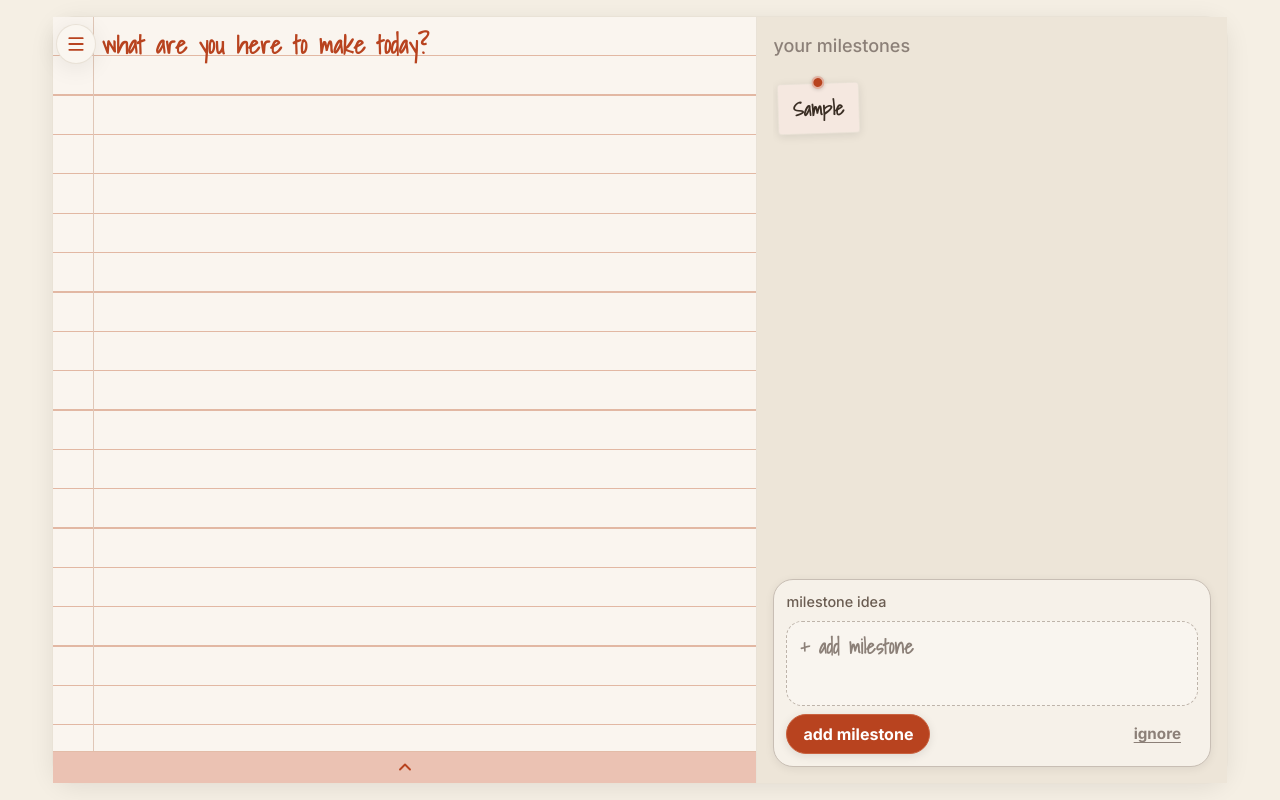
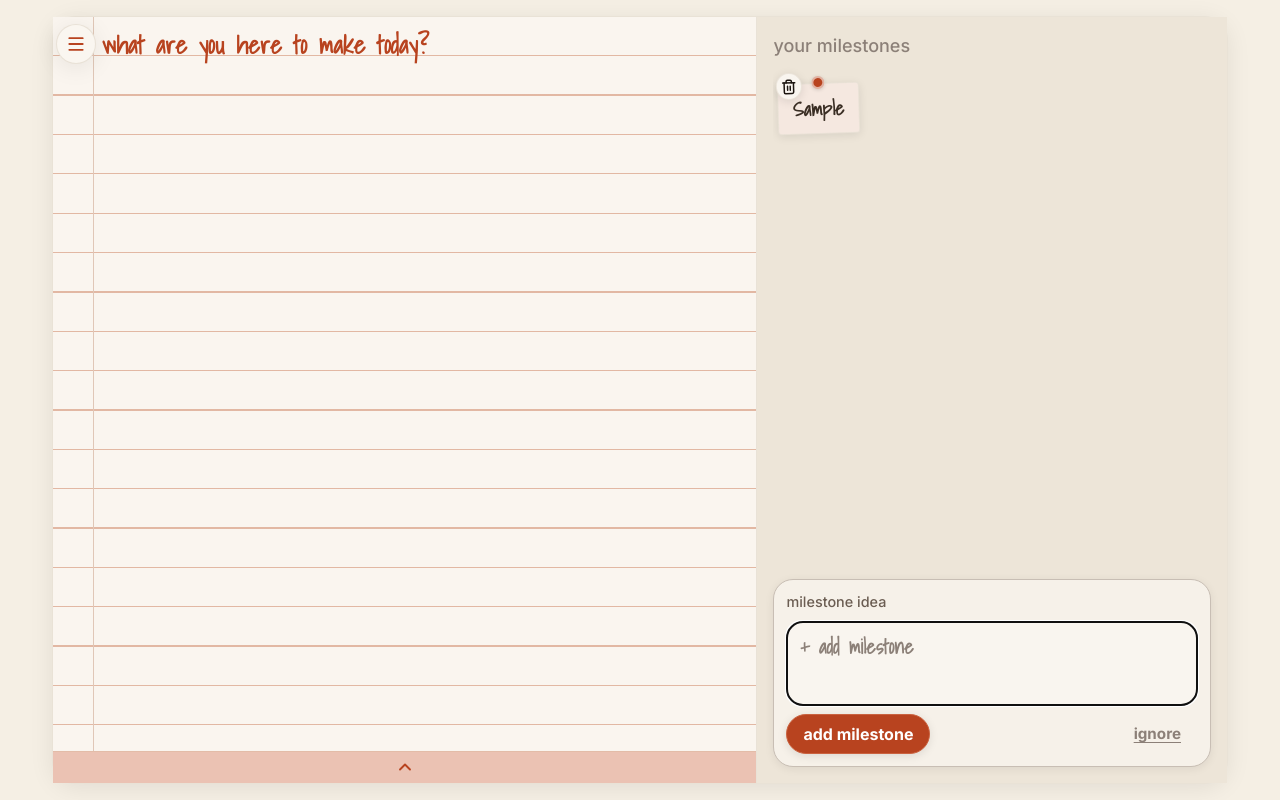
Before and after one commit to hussainzs/kindling-ui, a React (Vite) app in the folder client/: page /notebook in a window 1280 px wide. Both pictures are taken after typing "Sample" into the empty fields and a click on the button "add milestone". Built offline with nearby package versions, Linux system fonts and the light colour scheme.

Commit message:
iPad compatible UI fixes

```diff
--- a/client/components/MilestoneCard.tsx
+++ b/client/components/MilestoneCard.tsx
@@ -1,5 +1,4 @@
-import { Check, Trash2 } from 'lucide-react';
-import { useEffect, useRef, useState } from 'react';
+import { Trash2 } from 'lucide-react';
 
 type MilestoneCardTone = 'rose' | 'gold' | 'sage';
 
@@ -10,132 +9,28 @@ type MilestoneCardProps = {
   onDelete: () => void;
 };
 
-const LONG_PRESS_MS = 450;
-const MOVE_CANCEL_THRESHOLD_PX = 8;
-
 export default function MilestoneCard({
   text,
   tone,
   tilt,
   onDelete,
 }: MilestoneCardProps) {
-  const [showDeleteAction, setShowDeleteAction] = useState(false);
-  const longPressTimerRef = useRef<ReturnType<typeof setTimeout> | null>(null);
-  const pointerOriginRef = useRef<{ x: number; y: number } | null>(null);
-  const cardRef = useRef<HTMLElement | null>(null);
-  const actionsRef = useRef<HTMLDivElement | null>(null);
-
-  useEffect(() => {
-    if (!showDeleteAction) {
-      return;
-    }
-
-    const dismissOnOutsidePointer = (event: PointerEvent) => {
-      const targetNode = event.target as Node | null;
-      if (!targetNode) {
-        return;
-      }
-
-      if (cardRef.current?.contains(targetNode)) {
-        return;
-      }
-
-      setShowDeleteAction(false);
-    };
-
-    window.addEventListener('pointerdown', dismissOnOutsidePointer);
-    return () => {
-      window.removeEventListener('pointerdown', dismissOnOutsidePointer);
-    };
-  }, [showDeleteAction]);
-
-  const clearLongPressTimer = () => {
-    if (!longPressTimerRef.current) {
-      return;
-    }
-
-    clearTimeout(longPressTimerRef.current);
-    longPressTimerRef.current = null;
-  };
-
-  const handlePointerDown = (event: React.PointerEvent<HTMLElement>) => {
-    const targetNode = event.target as Node;
-    const isActionButtonTap = actionsRef.current?.contains(targetNode) ?? false;
-
-    if (showDeleteAction && !isActionButtonTap) {
-      setShowDeleteAction(false);
-      return;
-    }
-
-    pointerOriginRef.current = { x: event.clientX, y: event.clientY };
-    clearLongPressTimer();
-
-    longPressTimerRef.current = setTimeout(() => {
-      setShowDeleteAction(true);
-      longPressTimerRef.current = null;
-    }, LONG_PRESS_MS);
-  };
-
-  const handlePointerMove = (event: React.PointerEvent<HTMLElement>) => {
-    if (!pointerOriginRef.current || !longPressTimerRef.current) {
-      return;
-    }
-
-    const deltaX = Math.abs(event.clientX - pointerOriginRef.current.x);
-    const deltaY = Math.abs(event.clientY - pointerOriginRef.current.y);
-
-    if (deltaX > MOVE_CANCEL_THRESHOLD_PX || deltaY > MOVE_CANCEL_THRESHOLD_PX) {
-      clearLongPressTimer();
-    }
-  };
-
-  const handlePointerEnd = () => {
-    pointerOriginRef.current = null;
-    clearLongPressTimer();
-  };
-
-  const handleDelete = () => {
-    setShowDeleteAction(false);
-    onDelete();
-  };
-
-  const handleCloseDeleteAction = () => {
-    setShowDeleteAction(false);
-  };
-
   return (
     <article
-      ref={cardRef}
       className={`milestone-card milestone-card-${tone}`}
       style={{ transform: `rotate(${tilt}deg)` }}
       aria-label={`Milestone: ${text}`}
-      onPointerDown={handlePointerDown}
-      onPointerMove={handlePointerMove}
-      onPointerUp={handlePointerEnd}
-      onPointerCancel={handlePointerEnd}
-      onPointerLeave={handlePointerEnd}
     >
-      {showDeleteAction ? (
-        <div ref={actionsRef} className="milestone-card-actions">
+      <div className="milestone-card-actions">
         <button
           type="button"
           className="milestone-card-delete-btn"
-            onClick={handleDelete}
+          onClick={onDelete}
           aria-label="Delete milestone"
         >
           <Trash2 className="icon icon-sm" />
         </button>
-
-          <button
-            type="button"
-            className="milestone-card-keep-btn"
-            onClick={handleCloseDeleteAction}
-            aria-label="Keep milestone"
-          >
-            <Check className="icon icon-sm" />
-          </button>
       </div>
-      ) : null}
 
       <span className={`milestone-card-pin milestone-card-pin-${tone}`} aria-hidden="true" />
       <p className="milestone-card-text text-note-hand">{text}</p>
--- a/client/components/MilestoneDraftInput.tsx
+++ b/client/components/MilestoneDraftInput.tsx
@@ -1,3 +1,5 @@
+import { useRef } from 'react';
+
 type MilestoneDraftInputProps = {
   draftMilestone: string;
   onDraftChange: (value: string) => void;
@@ -11,6 +13,20 @@ export default function MilestoneDraftInput({
   onAddMilestone,
   onIgnoreDraft,
 }: MilestoneDraftInputProps) {
+  const textareaRef = useRef<HTMLTextAreaElement>(null);
+
+  const handleAdd = () => {
+    onAddMilestone();
+    textareaRef.current?.focus();
+  };
+
+  const handleKeyDown = (event: React.KeyboardEvent<HTMLTextAreaElement>) => {
+    if (event.key === 'Enter' && !event.shiftKey) {
+      event.preventDefault();
+      handleAdd();
+    }
+  };
+
   return (
     <section className="milestone-draft-shell" aria-label="Milestone draft editor">
       <label className="text-caption milestone-draft-label" htmlFor="milestone-draft-input">
@@ -18,10 +34,12 @@ export default function MilestoneDraftInput({
       </label>
 
       <textarea
+        ref={textareaRef}
         id="milestone-draft-input"
         className="milestone-draft-input text-note-hand"
         value={draftMilestone}
         onChange={(event) => onDraftChange(event.target.value)}
+        onKeyDown={handleKeyDown}
         placeholder="+ add milestone"
         aria-label="Draft milestone"
       />
@@ -30,7 +48,7 @@ export default function MilestoneDraftInput({
         <button
           type="button"
           className="btn btn-primary milestone-draft-add"
-          onClick={onAddMilestone}
+          onClick={handleAdd}
         >
           add milestone
         </button>
--- a/client/developer_notes/progress_notes.md
+++ b/client/developer_notes/progress_notes.md
@@ -48,8 +48,8 @@ Implemented initial notebook experience in [client/pages/NotebookPage.tsx](clien
 Implemented modular milestone board and editable milestone draft flow.
 
 ### What was built
-- Added [client/components/MilestoneCard.tsx](client/components/MilestoneCard.tsx) as a dedicated sticky-note card component. It owns note display styling with small tilt, centered pin, handwriting text, and palette-based tone variants.
-- Added [client/components/MilestoneDraftInput.tsx](client/components/MilestoneDraftInput.tsx) as the editable draft milestone input area. Includes `add milestone` and `ignore` actions.
+- Added [client/components/MilestoneCard.tsx](client/components/MilestoneCard.tsx) as a dedicated sticky-note card component with small tilt, centered pin, handwriting text, and palette-based tone variants. Top-left delete button for iPad touch interaction.
+- Added [client/components/MilestoneDraftInput.tsx](client/components/MilestoneDraftInput.tsx) as the editable draft milestone input area. Supports `Enter` key submission with automatic focus return for continuous milestone entry. Includes `add milestone` and `ignore` button actions.
 - Added [client/components/MilestoneBoard.tsx](client/components/MilestoneBoard.tsx) as the right-side presentational board zone. It renders committed milestones as pinned cards and hosts the draft input module.
 - Updated [client/pages/NotebookPage.tsx](client/pages/NotebookPage.tsx) to own state:
   - `draftMilestone: string`
@@ -61,8 +61,10 @@ Implemented modular milestone board and editable milestone draft flow.
 - Only committed `milestones: string[]` are shown as pinned notes; draft remains editable and separate until user confirms.
 
 ### WebKit follow-up refinements
+- Replaced `min-height: 100%` on `html`, `body`, and `#root` with `100dvh` for proper rendering with dynamic iOS viewport. Removed custom overflow constraints from `.main-scroll` to restore native body scrolling and Safari momentum behavior.
 - Removed `overflow: hidden` from the notebook shell to avoid high-level clipping behavior that can cause Safari interaction issues.
 - Changed milestone draft textarea to `resize: none` for more stable iPad touch/input behavior.
+- Removed complex pointer-event long-press tracking from `MilestoneCard` in favor of straightforward top-left delete button.
 
 ### Visual polish pass (milestone board)
 - Tuned sticky-note composition to better match the reference board: cards now use a repeating staggered pattern (`left`, `right`, `left`) with subtle width variation and preserved small tilt.
--- a/client/pages/NotebookPage.tsx
+++ b/client/pages/NotebookPage.tsx
@@ -8,7 +8,7 @@ export default function NotebookPage() {
   const [milestones, setMilestones] = useState<string[]>([]);
 
   const addMilestone = () => {
-    const normalizedMilestone = draftMilestone.trim().replace(/\s+/g, ' ');
+    const normalizedMilestone = draftMilestone.trim();
     if (!normalizedMilestone) {
       return;
     }
--- a/client/src/index.css
+++ b/client/src/index.css
@@ -94,7 +94,7 @@ html,
 body,
 #root {
     width: 100%;
-    min-height: 100%;
+    min-height: 100dvh;
 }
 
 html {
@@ -107,7 +107,7 @@ html {
 
 body {
     margin: 0;
-    min-height: 100svh;
+    min-height: 100dvh;
     background: var(--bg-cream);
     color: var(--text-ink);
     font-size: var(--font-size-md);
@@ -199,7 +199,7 @@ button {
 
 /* App layout primitives */
 .app-shell {
-    min-height: 100svh;
+    min-height: 100dvh;
     background: var(--bg-cream);
     color: var(--text-ink);
 }
@@ -225,9 +225,7 @@ button {
 }
 
 .main-scroll {
-    overflow-y: auto;
-    overscroll-behavior-y: contain;
-    -webkit-overflow-scrolling: touch;
+    /* Removed custom overflow container to restore native body scrolling */
 }
 
 .workflow-main-frame {
@@ -665,38 +663,27 @@ a:focus-visible {
 .milestone-card-actions {
     position: absolute;
     top: -0.72rem;
-    right: -0.15rem;
+    left: -0.15rem;
     display: inline-flex;
     align-items: center;
-    gap: 0.35rem;
     z-index: 2;
     background: color-mix(in srgb, var(--bg-warm-white) 88%, var(--bg-cream));
     border: 1px solid color-mix(in srgb, var(--ui-divider) 76%, transparent);
     border-radius: 9999px;
-    padding: 0.15rem;
+    padding: 0;
         box-shadow: 0 2px 10px rgb(var(--ui-shadow-rgb) / 10%);
     }
-
-    .milestone-card-delete-btn,
-    .milestone-card-keep-btn {
+.milestone-card-delete-btn {
     display: inline-flex;
     align-items: center;
     justify-content: center;
     width: 1.55rem;
     min-height: 1.55rem;
     border-radius: 9999px;
-        border: 1px solid color-mix(in srgb, var(--text-muted) 28%, var(--ui-divider));
+    border: none;
+        background: transparent;
+        color: var(--text-ink);
         padding: 0;
-    }
-
-    .milestone-card-delete-btn {
-        background: color-mix(in srgb, var(--accent-rust-pale) 84%, var(--bg-warm-white));
-        color: var(--accent-rust);
-    }
-
-    .milestone-card-keep-btn {
-        background: color-mix(in srgb, var(--bg-warm-white) 82%, var(--bg-cream));
-        color: var(--text-ink-soft);
     }
 
     .milestone-card-gold {
```
Also changed, not shown: client/developer_notes/notebook_plan.md (+4 -3 lines). Lines whose indentation alone changed are shown as unchanged.
